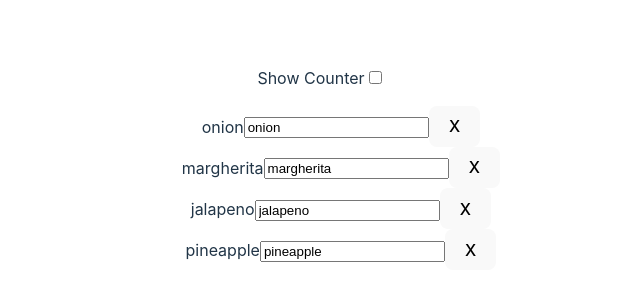
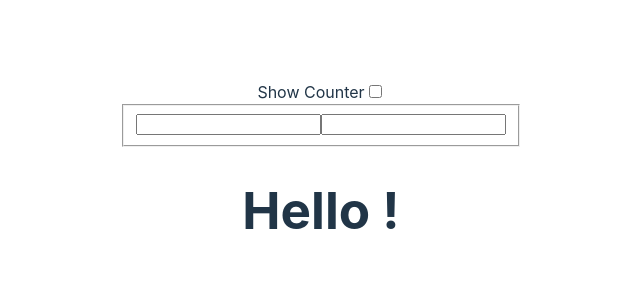
Before and after one commit to princekumarg/react_vite, a React (Vite) app: page / in a window 1280 px wide. Shown: the part 224-524 px from the top of the page, without its empty margins (319-959 px from the left). Built offline with nearby package versions, Linux system fonts and the light colour scheme.

Commit message:
day7 commit

```diff
--- a/src/App.jsx
+++ b/src/App.jsx
@@ -8,8 +8,8 @@ import "./App.css";
 import { useEffect } from "react";
 import useLocalStorage from "./useLocalStorage";
 import Header from "./header";
-import FruitBasket from "./FruitBasket";
-//import MemoEx from "./MemoEx";
+//import FruitBasket from "./FruitBasket";
+import MemoEx from "./MemoEx";
 
 function App() {
   const [username, setUsername] = useLocalStorage("username", "");
@@ -65,8 +65,8 @@ function App() {
           </fieldset>
           <button type="submit">Login</button>
         </form>*/}
-        <FruitBasket />
-        {/*<MemoEx />*/}
+        {/*<FruitBasket />*/}
+        <MemoEx />
       </main>
     </>
   );
--- /dev/null
+++ b/src/MemoEx.jsx
@@ -0,0 +1,22 @@
+import React from "react";
+import { useState, memo } from "react";
+
+export default function MemoEx() {
+  const [firstName, setFirstName] = useState("");
+  const [lastName, setLastName] = useState("");
+
+  return (
+    <>
+      <fieldset>
+        <input type="text" id="firstName" value={firstName} onChange={(e) => setFirstName(e.target.value)} />
+        <input type="text" id="firstName" value={lastName} onChange={(e) => setLastName(e.target.value)} />
+      </fieldset>
+      <Greeting name={firstName} />
+    </>
+  );
+}
+
+const Greeting = memo(({ name }) => {
+  console.log("Greeting rendered", new Date().toString());
+  return <h1>Hello {name} !</h1>;
+});
```
